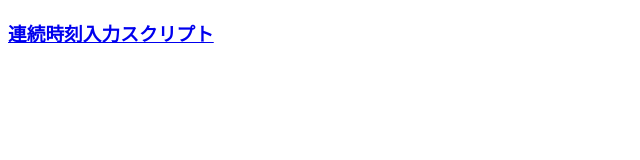
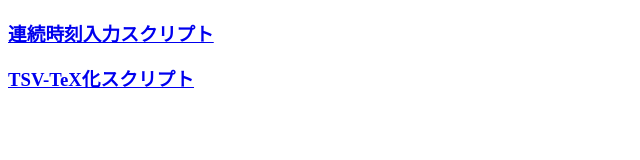
Before and after one commit to aoirint-web/tools.aoirint.com, a plain HTML site: page index.html in a window 1280 px wide. Shown: the whole page, without its empty margins (0-640 px from the left). Drawn offline with Linux system fonts and the light colour scheme.

Commit message:
Rename ExcelToTeX.html to TSVToTeX.html

```diff
--- a/index.html
+++ b/index.html
@@ -3,3 +3,5 @@
 <title>作業スクリプト</title>
 
 <a href="RenzokuZikoku.html"><h3>連続時刻入力スクリプト</h3></a>
+
+<a href="TSVToTeX.html"><h3>TSV-TeX化スクリプト</h3></a>
```
Also changed, not shown: TSVToTeX.html (renamed from ExcelToTeX.html, +1 -1 lines).
